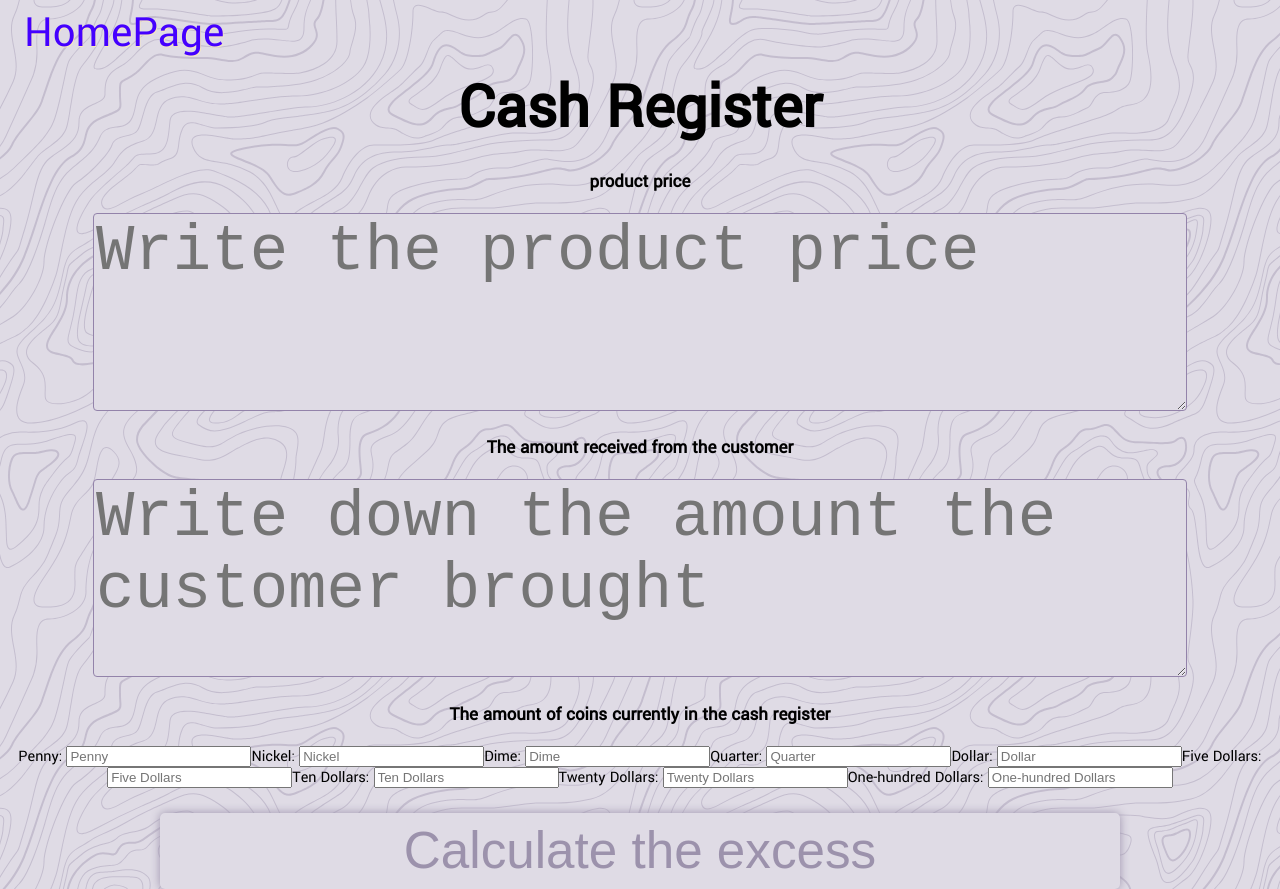
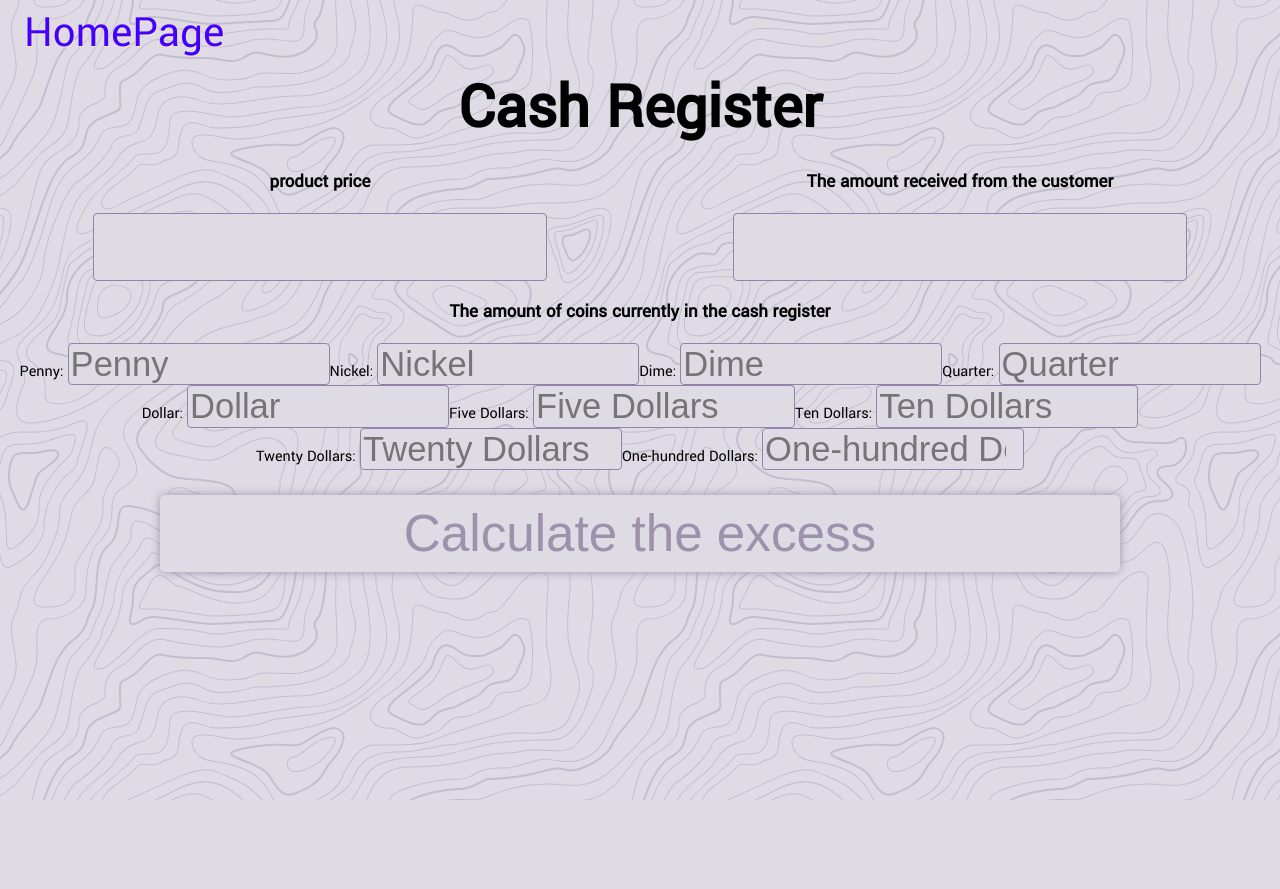
Before and after one commit to yitzhak-bloy/The-final-project-of-algorithm-and-data-structures-In-freeCodeCamp, a React (Create React App) app: page /cashRegister in a window 1280 px wide. After the commit the page ends 800 px from the top, so only its background shows below. Built offline with nearby package versions, Linux system fonts and the light colour scheme.

Commit message:
CashRegister Component Design

```diff
--- a/src/Components/CashRegister/cashRegister.css
+++ b/src/Components/CashRegister/cashRegister.css
@@ -0,0 +1,5 @@
+.inputAmounts {
+    display: flex;
+    justify-content: space-around;
+    flex-wrap: wrap;
+}
--- a/src/Components/CashRegister/cashRegister.jsx
+++ b/src/Components/CashRegister/cashRegister.jsx
@@ -4,6 +4,7 @@
 import Button from '../button/button';
 import CurrencyAvailable from '../CurrencyAvailable/CurrencyAvailable'
 import Calculation from '../calculation/calculation'
+import './cashRegister.css';
 
 class CashRegister extends Component {
   constructor() {
@@ -105,19 +106,23 @@
           <Link to='/' className='link link1' >HomePage</Link>
         </div>
         <h1>Cash Register</h1>
+        <div className='inputAmounts'>
+          <div>
             <h3>product price</h3>
-        <div>
             <InputBox
               handleChange={this.handlePrice}
               sentenceWithinTheInputFrame='Write the product price'
+              isTelephoneNumberValidator
             />
           </div>
+          <div>
             <h3>The amount received from the customer</h3>
-        <div>
             <InputBox
               handleChange={this.handlePayment}
               sentenceWithinTheInputFrame='Write down the amount the customer brought'
+              isTelephoneNumberValidator
             />
+          </div>
         </div>
         <CurrencyAvailable
           handlePenny={this.handlePenny}
--- a/src/Components/CurrencyAvailable/CurrencyAvailable.css
+++ b/src/Components/CurrencyAvailable/CurrencyAvailable.css
@@ -0,0 +1,19 @@
+.number {
+    background-color: #DFDBE5;
+    width: 20vw;
+    height: 3vw;
+    font-size: 2.7vw;
+    margin: 0 auto;
+    border: 1.5px solid #9383AA;
+    border-radius: 4px;
+    color: #5f5969;
+    -webkit-transition: 0.5s;
+    transition: 0.5s;
+    outline: none;
+}
+
+.coins {
+    display: flex;
+    justify-content: center;
+    flex-wrap: wrap;
+}
--- a/src/Components/CurrencyAvailable/CurrencyAvailable.jsx
+++ b/src/Components/CurrencyAvailable/CurrencyAvailable.jsx
@@ -5,15 +5,35 @@
   return (
     <div>
       <h3>The amount of coins currently in the cash register</h3>
+      <div className='coins'>
+        <div>
           Penny: <input className="number" type="number" step="0.01" min="0" placeholder={'Penny'} onChange={handlePenny} />
+        </div>
+        <div>
           Nickel: <input className="number" type="number" step="0.05" min="0" placeholder={'Nickel'} onChange={handleNickel} />
+        </div>
+        <div>
           Dime: <input className="number" type="number" step="0.1" min="0" placeholder={'Dime'} onChange={handleDime} />
+        </div>
+        <div>
           Quarter: <input className="number" type="number" step="0.25" min="0" placeholder={'Quarter'} onChange={handleQuarter} />
+        </div>
+        <div>
           Dollar: <input className="number" type="number" step="1" min="0" placeholder={'Dollar'} onChange={handleOne} />
+        </div>
+        <div>
           Five Dollars: <input className="number" type="number" step="5" min="0" placeholder={'Five Dollars'} onChange={handleFive} />
+        </div>
+        <div>
           Ten Dollars: <input className="number" type="number" step="10" min="0" placeholder={'Ten Dollars'} onChange={handleTen} />
+        </div>
+        <div>
           Twenty Dollars: <input className="number" type="number" step="20" min="0" placeholder={'Twenty Dollars	'} onChange={handleTwenty} />
+        </div>
+        <div>
           One-hundred Dollars: <input className="number" type="number" step="100" min="0" placeholder={'One-hundred Dollars'} onChange={handleOneHundred} />
+        </div>
+      </div>
     </div>
   );
 }
```
Lines whose indentation alone changed are shown as unchanged.
